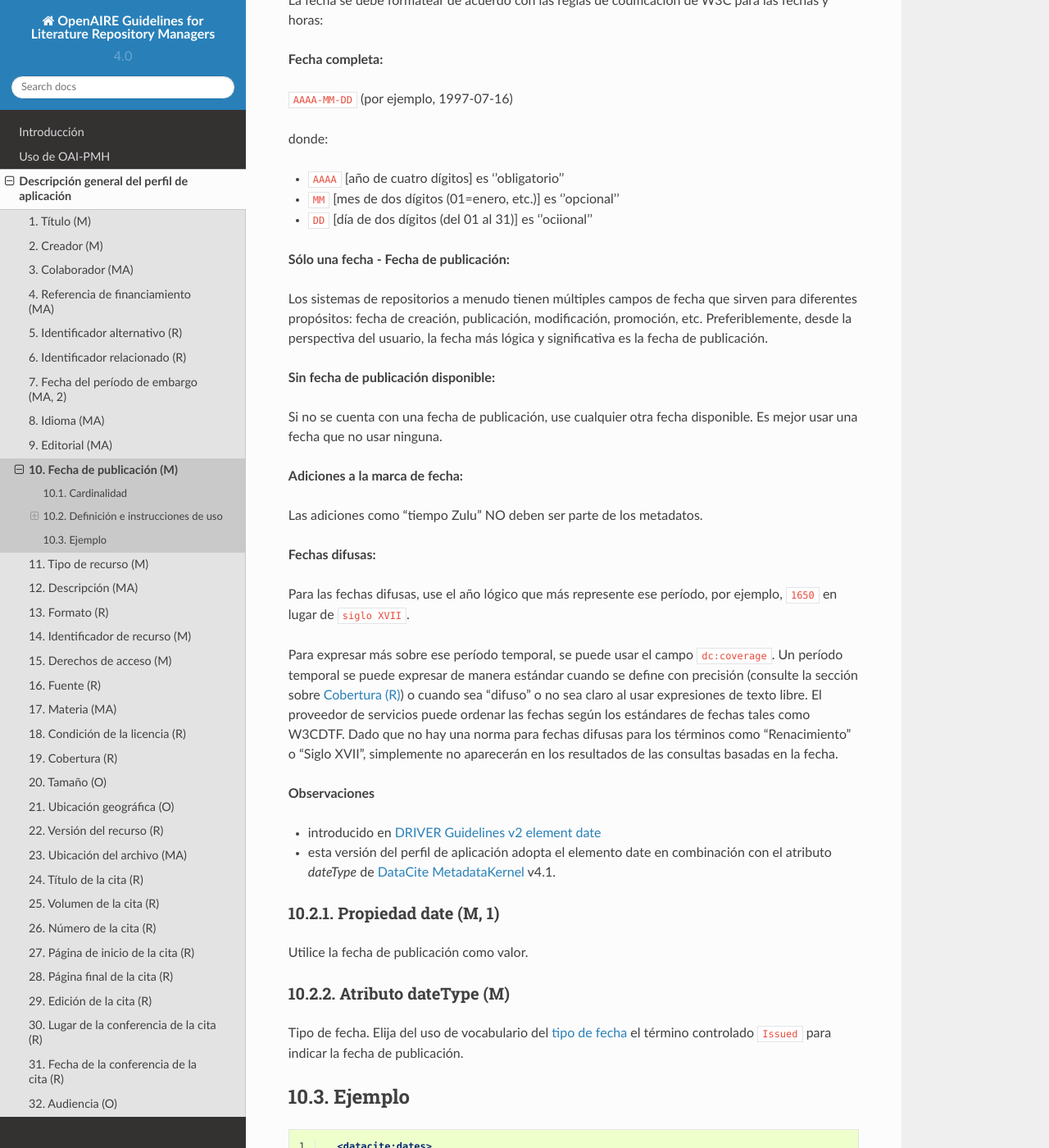
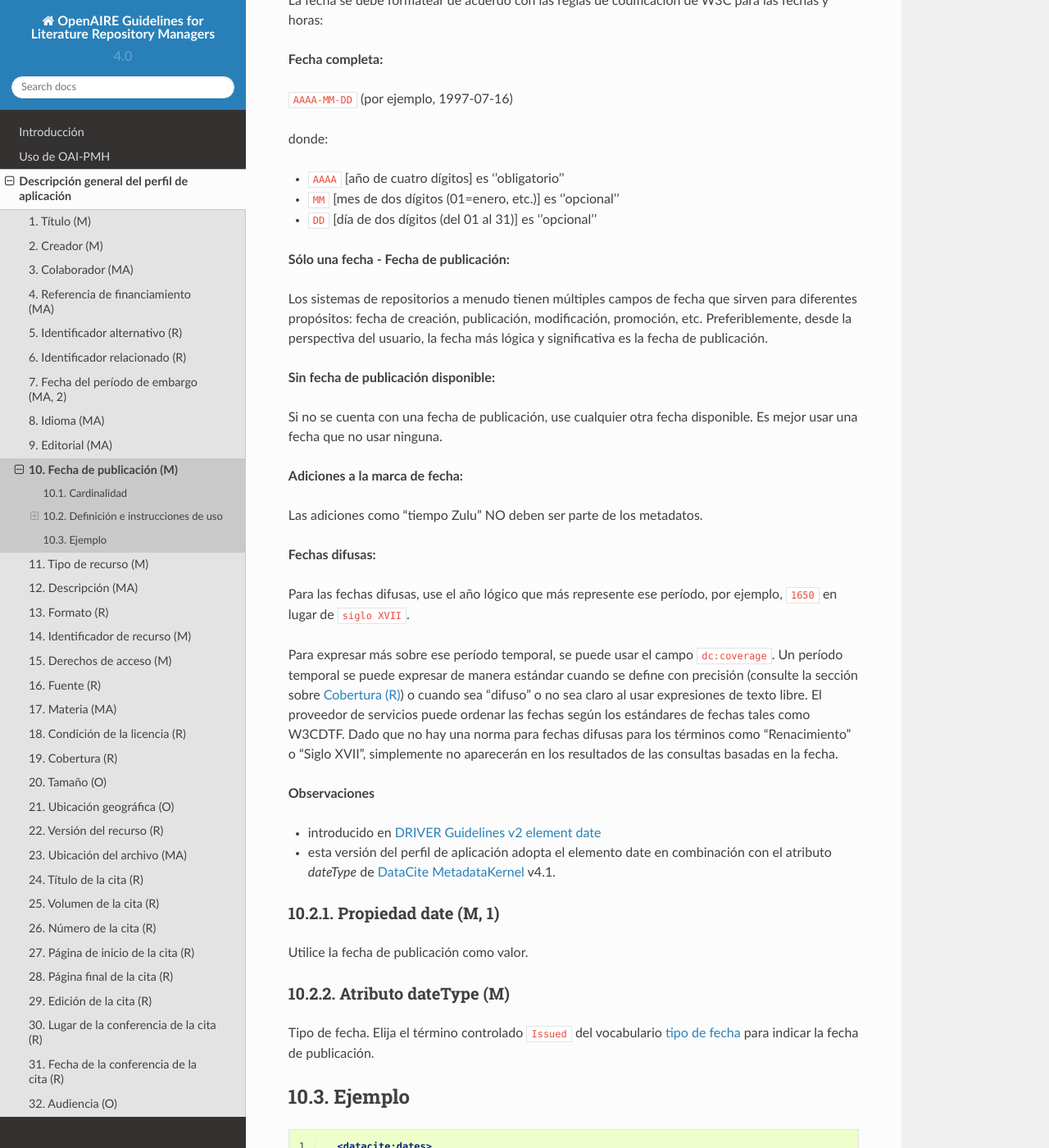
Before and after one commit to memoemg/openAIRE4, a Sphinx documentation site: the page built from docs/field_publicationdate.rst, in a window 1280 px wide and 1400 px high, scrolled down 621 px. Shown: the whole window at 82% size. Built offline with Sphinx 7.4.7 and the Read the Docs theme 2.0.0, drawn with Linux system fonts in a browser that asks for light colours; a script that is not in the unit is left out.

Commit message:
Update field_publicationdate.rst

```diff
--- a/docs/field_publicationdate.rst
+++ b/docs/field_publicationdate.rst
@@ -31,7 +31,7 @@ donde:
 
 * ``AAAA`` [año de cuatro dígitos] es ''obligatorio''
 * ``MM`` [mes de dos dígitos (01=enero, etc.)] es ''opcional''
-* ``DD`` [día de dos dígitos (del 01 al 31)] es ''ociional''
+* ``DD`` [día de dos dígitos (del 01 al 31)] es ''opcional''
 
 **Sólo una fecha - Fecha de publicación:**
 
@@ -64,7 +64,7 @@ Utilice la fecha de publicación como valor.
 Atributo dateType (M)
 ---------------------
 
-Tipo de fecha. Elija del uso de vocabulario del  :ref:`tipo de fecha <vocab:datetype_datetype>` el término controlado ``Issued`` para indicar la fecha de publicación.
+Tipo de fecha. Elija el término controlado ``Issued`` del vocabulario :ref:`tipo de fecha <vocab:datetype_datetype>` para indicar la fecha de publicación.
 
 Ejemplo
 ~~~~~~~
```
